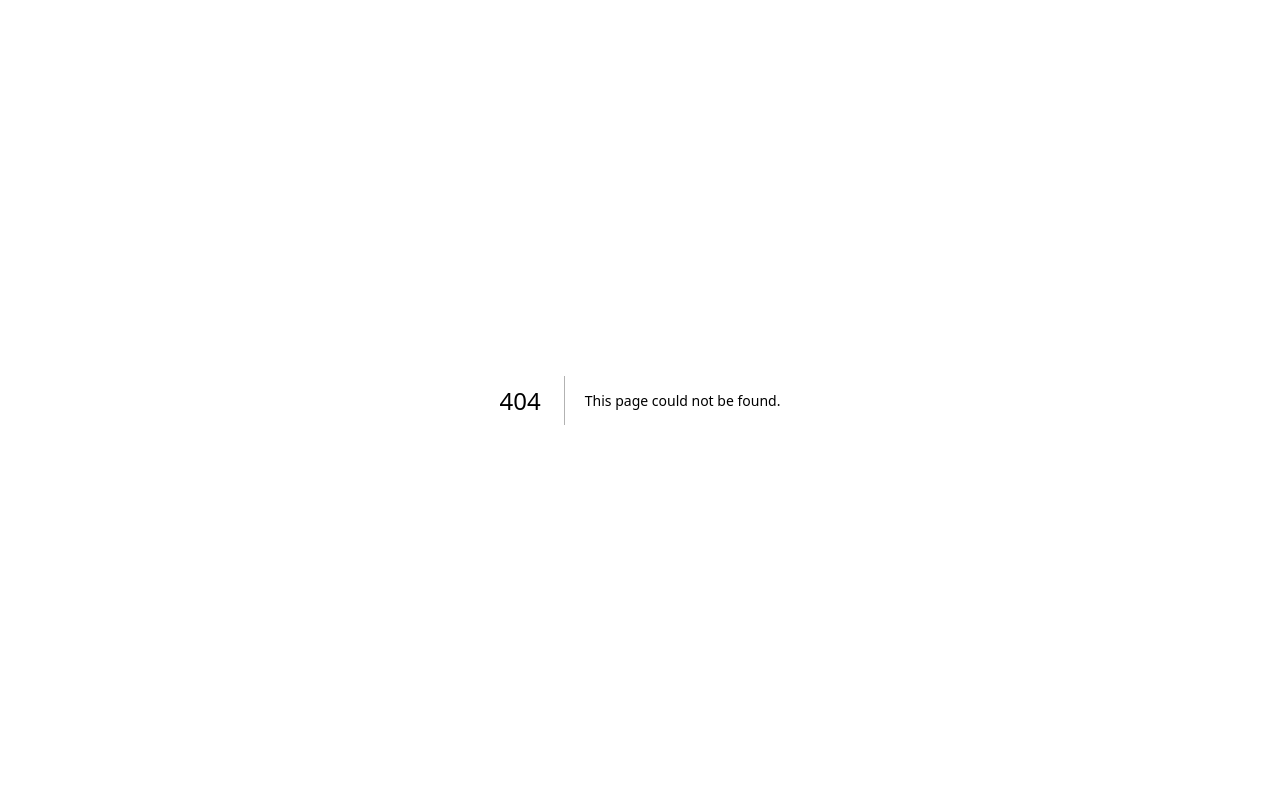
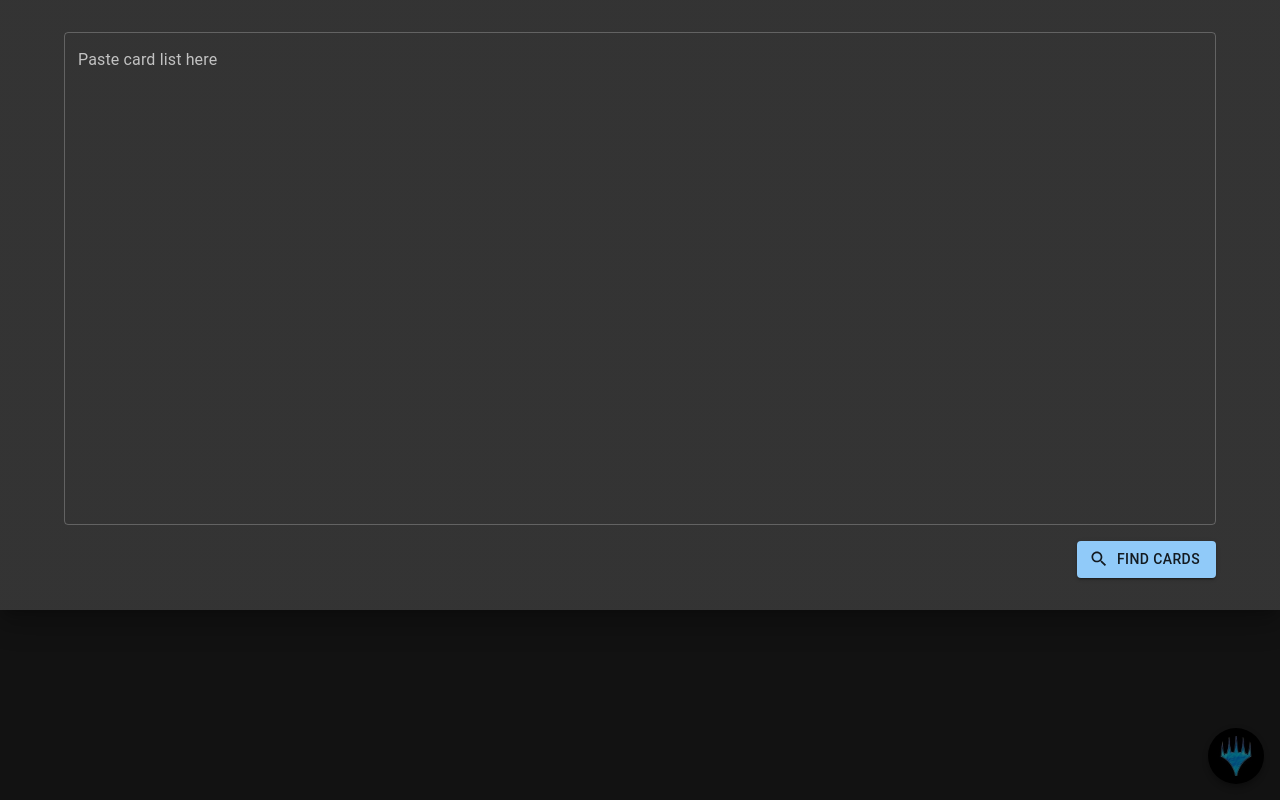
Before and after one commit to flyingshoe/mtg-card-finder, a Next.js app: page /viewer in a window 1280 px wide. Before the commit this address had no page. Built offline with nearby package versions, Linux system fonts and the light colour scheme.

Commit message:
feat: card viewer

```diff
--- a/app/components/Card.tsx
+++ b/app/components/Card.tsx
@@ -9,7 +9,6 @@ export interface CardProps {
   name?: string;
   cmc?: number;
   imageSrc: string;
-  scryfallUrl: string;
   cardName: string;
 }
 
--- a/app/components/CardFinder.tsx
+++ b/app/components/CardFinder.tsx
@@ -123,7 +123,7 @@ type CardFace = {
   color_indicator?: string[];
 };
 
-type ScryfallCard = {
+export type ScryfallCard = {
   object: "card";
   id: string;
   oracle_id: string;
@@ -530,7 +530,6 @@ export default function CardFinder() {
                         card?.card_faces?.[0]?.image_uris?.normal) ??
                       "images/mtg-card-back.jpeg"
                     }
-                    scryfallUrl={card?.scryfall_uri}
                     cardName={card.name}
                   />
                 ))}
--- /dev/null
+++ b/app/viewer/page.tsx
@@ -0,0 +1,155 @@
+"use client";
+import MtgCard from "@/app/components/Card";
+import { ScryfallCard } from "@/app/components/CardFinder";
+import LoadingSkeleton from "@/app/components/LoadingSkeleton";
+import { Search } from "@mui/icons-material";
+import {
+  Avatar,
+  Button,
+  Container,
+  createTheme,
+  CssBaseline,
+  Drawer,
+  Fab,
+  TextField,
+  ThemeProvider,
+} from "@mui/material";
+import axios from "axios";
+import { useEffect, useState } from "react";
+
+export default function CardViewerPage() {
+  const [rawCardList, setRawCardList] = useState("");
+  const [formattedCardList, setFormattedCardList] = useState<string[]>([]);
+  const [cardList, setCardList] = useState<ScryfallCard[]>([]);
+  const [loading, setLoading] = useState(false);
+  const [drawerOpened, setDrawerOpened] = useState(true);
+
+  const showDrawer = () => {
+    setDrawerOpened(true);
+  };
+
+  const hideDrawer = () => {
+    setDrawerOpened(false);
+  };
+
+  useEffect(() => {
+    const lines = rawCardList
+      .split("\n")
+      .filter((line) => line.trim() !== "")
+      .map((line) => line.trim());
+    setFormattedCardList(lines);
+  }, [rawCardList]);
+
+  // Keyboard event listener
+  useEffect(() => {
+    const handleKeyDown = (event: KeyboardEvent) => {
+      if (event.key === "Escape") {
+        showDrawer();
+      }
+    };
+
+    document.addEventListener("keydown", handleKeyDown);
+    return () => {
+      document.removeEventListener("keydown", handleKeyDown);
+    };
+  }, []);
+
+  async function fetchCard() {
+    hideDrawer();
+    setLoading(true);
+
+    axios
+      .post(`https://api.scryfall.com/cards/collection`, {
+        identifiers: formattedCardList.map((cardName) => ({
+          name: cardName,
+        })),
+      })
+      .then((res) => {
+        setCardList(res.data.data);
+      })
+      .finally(() => {
+        setLoading(false);
+      });
+  }
+
+  return (
+    <ThemeProvider
+      theme={createTheme({
+        palette: {
+          mode: "dark",
+        },
+      })}
+    >
+      <CssBaseline />
+      <Container maxWidth={false} sx={{ backgroundColor: "action.hover" }}>
+        <Drawer
+          open={drawerOpened}
+          onClose={hideDrawer}
+          anchor="top"
+          sx={{
+            "& .MuiDrawer-paper": {
+              backgroundColor: (theme) => `${theme.palette.background.paper}E6`,
+              backdropFilter: "blur(3px)",
+            },
+          }}
+        >
+          <Container className="py-8">
+            <div className="flex flex-col justify-between items-center">
+              <TextField
+                className="w-full"
+                label="Paste card list here"
+                multiline
+                rows={20}
+                value={rawCardList}
+                onChange={(e) => setRawCardList(e.target.value)}
+              />
+              <div className="flex flex-row w-full justify-end space-x-2 mt-4">
+                <Button
+                  startIcon={<Search />}
+                  variant="contained"
+                  type="submit"
+                  onClick={fetchCard}
+                >
+                  Find Cards
+                </Button>
+              </div>
+            </div>
+          </Container>
+        </Drawer>
+        {loading ? (
+          <LoadingSkeleton />
+        ) : (
+          <div className="min-h-svh grid grid-cols-1 sm:grid-cols-2 md:grid-cols-3 lg:grid-cols-4 xl:grid-cols-5 gap-4 py-6">
+            {cardList.map((card: ScryfallCard) => (
+              <MtgCard
+                key={card.id}
+                imageSrc={
+                  (card.image_uris?.normal ||
+                    card?.card_faces?.[0]?.image_uris?.normal) ??
+                  "images/mtg-card-back.jpeg"
+                }
+                cardName={card.name}
+              />
+            ))}
+          </div>
+        )}
+        <Fab
+          aria-label="search"
+          sx={{
+            position: "fixed",
+            bottom: 16,
+            right: 16,
+            backgroundColor: "black",
+            "&:hover": {
+              backgroundColor: "black",
+              boxShadow: `0px 4px 12px rgba(255,255,255,0.5)`,
+            },
+          }}
+          onClick={showDrawer}
+        >
+          <Avatar alt="MTG logo" src={"/images/mtg_logo_dark.jpg"} />
+        </Fab>
+      </Container>
+    </ThemeProvider>
+  );
+}
```
